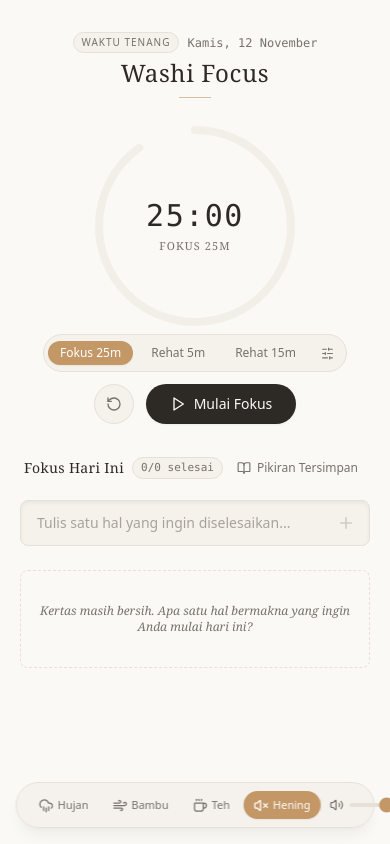
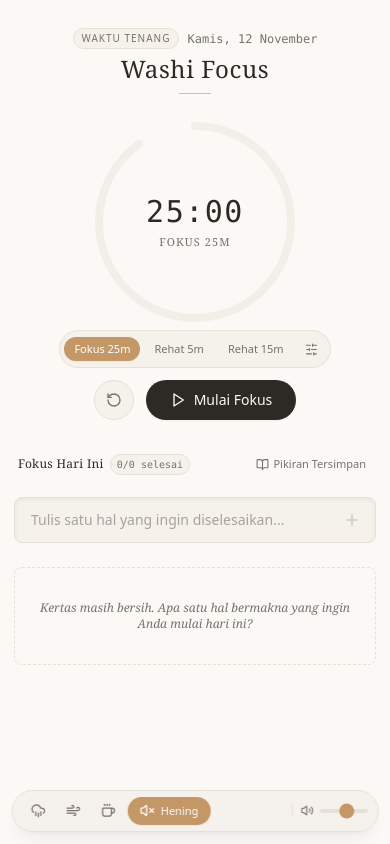
Before and after one commit to hikalputra12/todo-list-app, a React (Vite) app: page / in a window 390 px wide. Built offline with nearby package versions, Linux system fonts and the light colour scheme.

Commit message:
fix(mobile): optimize ambient dock and controls for mobile responsiveness

```diff
--- a/src/components/audio/AmbientSoundBar.tsx
+++ b/src/components/audio/AmbientSoundBar.tsx
@@ -24,10 +24,13 @@ export const AmbientSoundBar: React.FC<AmbientSoundBarProps> = ({
   ];
 
   return (
-    <div className="fixed bottom-4 left-1/2 -translate-x-1/2 w-[92%] max-w-sm z-40 select-none">
-      <div className="flex items-center justify-between px-3 py-2 rounded-full bg-[#F5F1EB]/95 border border-[#E7E0D6] backdrop-blur-md shadow-lg shadow-black/5 transition-all">
+    <nav
+      aria-label="Ambient sound controls"
+      className="fixed bottom-3 sm:bottom-4 left-1/2 -translate-x-1/2 w-[94%] max-w-[390px] z-40 select-none box-border"
+    >
+      <div className="flex items-center justify-between px-2.5 sm:px-3 py-1.5 sm:py-2 rounded-full bg-[#F5F1EB]/95 border border-[#E7E0D6] backdrop-blur-md shadow-lg shadow-black/5 transition-all overflow-hidden">
         {/* Sound Selection Chips */}
-        <div className="flex items-center gap-1">
+        <div className="flex items-center gap-1 min-w-0">
           {soundOptions.map((opt) => {
             const isSelected = activeSound === opt.type;
             return (
@@ -37,22 +40,29 @@ export const AmbientSoundBar: React.FC<AmbientSoundBarProps> = ({
                 onClick={() => onSelectSound(opt.type)}
                 aria-label={opt.label}
                 title={opt.label}
-                className={`flex items-center gap-1 px-2.5 py-1.5 rounded-full text-xs transition-all ${
+                className={`flex items-center gap-1.5 py-1.5 rounded-full transition-all shrink-0 ${
                   isSelected
-                    ? 'bg-[#C49767] text-white font-medium shadow-sm'
-                    : 'text-[#78716C] hover:text-[#2D2A26] hover:bg-[#EFE9DF]'
+                    ? 'px-3 bg-[#C49767] text-white font-medium shadow-sm'
+                    : 'px-2 text-[#78716C] hover:text-[#2D2A26] hover:bg-[#EFE9DF]'
                 }`}
               >
-                {opt.icon}
-                <span className="text-[11px] font-sans">{opt.label}</span>
+                <span className="shrink-0">{opt.icon}</span>
+                {/* On mobile: only active button shows text to prevent overflow; on sm+ screens, all show */}
+                <span
+                  className={`text-[11px] font-sans whitespace-nowrap transition-all ${
+                    isSelected ? 'inline' : 'hidden sm:inline'
+                  }`}
+                >
+                  {opt.label}
+                </span>
               </button>
             );
           })}
         </div>
 
-        {/* Volume Slider */}
-        <div className="flex items-center gap-1.5 pl-2 border-l border-[#E7E0D6]/80">
-          <Volume2 size={14} className="text-[#78716C] shrink-0" />
+        {/* Volume Slider - with shrink-0 and compact responsive width */}
+        <div className="flex items-center gap-1.5 pl-2 ml-1 border-l border-[#E7E0D6]/90 shrink-0">
+          <Volume2 size={13} className="text-[#78716C] shrink-0" />
           <input
             type="range"
             min="0"
@@ -61,10 +71,10 @@ export const AmbientSoundBar: React.FC<AmbientSoundBarProps> = ({
             value={volume}
             onChange={(e) => onVolumeChange(parseFloat(e.target.value))}
             aria-label="Volume suara ambient"
-            className="w-16 h-1 bg-[#E7E0D6] rounded-lg appearance-none cursor-pointer accent-[#C49767]"
+            className="w-12 sm:w-16 h-1 bg-[#E7E0D6] rounded-lg appearance-none cursor-pointer accent-[#C49767] shrink-0"
           />
         </div>
       </div>
-    </div>
+    </nav>
   );
 };
--- a/src/components/layout/WashiContainer.tsx
+++ b/src/components/layout/WashiContainer.tsx
@@ -6,8 +6,8 @@ interface WashiContainerProps {
 
 export const WashiContainer: React.FC<WashiContainerProps> = ({ children }) => {
   return (
-    <div className="min-h-[100dvh] bg-[#FBF9F5] text-[#2D2A26] flex flex-col items-center washi-paper-bg selection:bg-[#E7E0D6] relative">
-      <main className="w-full max-w-md mx-auto px-5 pt-5 pb-28 flex flex-col min-h-[100dvh]">
+    <div className="min-h-[100dvh] bg-[#FBF9F5] text-[#2D2A26] flex flex-col items-center washi-paper-bg selection:bg-[#E7E0D6] relative overflow-x-hidden">
+      <main className="w-full max-w-md mx-auto px-3.5 sm:px-5 pt-4 sm:pt-5 pb-28 flex flex-col min-h-[100dvh] box-border">
         {children}
       </main>
     </div>
--- a/src/components/timer/TimerControls.tsx
+++ b/src/components/timer/TimerControls.tsx
@@ -40,11 +40,11 @@ export const TimerControls: React.FC<TimerControlsProps> = ({
   return (
     <div className="flex flex-col items-center gap-3 mt-2 w-full">
       {/* Mode Switcher Tabs + Edit Button */}
-      <div className="flex items-center gap-1.5 p-1 rounded-full bg-[#F5F1EB] border border-[#E7E0D6] text-xs">
+      <div className="flex items-center gap-1 p-1 rounded-full bg-[#F5F1EB] border border-[#E7E0D6] text-[11px] sm:text-xs max-w-full overflow-hidden">
         <button
           type="button"
           onClick={() => onSwitchMode('focus')}
-          className={`px-3 py-1 rounded-full transition-all flex items-center gap-1 ${
+          className={`px-2.5 sm:px-3 py-1 rounded-full transition-all flex items-center gap-1 whitespace-nowrap ${
             mode === 'focus'
               ? 'bg-[#C49767] text-white font-medium shadow-sm'
               : 'text-[#78716C] hover:text-[#2D2A26]'
@@ -56,7 +56,7 @@ export const TimerControls: React.FC<TimerControlsProps> = ({
         <button
           type="button"
           onClick={() => onSwitchMode('shortBreak')}
-          className={`px-3 py-1 rounded-full transition-all ${
+          className={`px-2.5 sm:px-3 py-1 rounded-full transition-all whitespace-nowrap ${
             mode === 'shortBreak'
               ? 'bg-[#C49767] text-white font-medium shadow-sm'
               : 'text-[#78716C] hover:text-[#2D2A26]'
@@ -68,7 +68,7 @@ export const TimerControls: React.FC<TimerControlsProps> = ({
         <button
           type="button"
           onClick={() => onSwitchMode('longBreak')}
-          className={`px-3 py-1 rounded-full transition-all ${
+          className={`px-2.5 sm:px-3 py-1 rounded-full transition-all whitespace-nowrap ${
             mode === 'longBreak'
               ? 'bg-[#C49767] text-white font-medium shadow-sm'
               : 'text-[#78716C] hover:text-[#2D2A26]'
@@ -83,7 +83,7 @@ export const TimerControls: React.FC<TimerControlsProps> = ({
           onClick={handleOpenModal}
           title="Atur durasi fokus"
           aria-label="Atur durasi fokus"
-          className="w-7 h-7 rounded-full flex items-center justify-center text-[#78716C] hover:text-[#2D2A26] hover:bg-[#EAE4D8] transition-colors"
+          className="w-7 h-7 shrink-0 rounded-full flex items-center justify-center text-[#78716C] hover:text-[#2D2A26] hover:bg-[#EAE4D8] transition-colors"
         >
           <SlidersHorizontal size={13} />
         </button>
--- a/src/components/todo/DailyFocusBoard.tsx
+++ b/src/components/todo/DailyFocusBoard.tsx
@@ -30,12 +30,12 @@ export const DailyFocusBoard: React.FC<DailyFocusBoardProps> = ({
   return (
     <section className="w-full my-4 flex flex-col">
       {/* Board Header & Progress Badge */}
-      <div className="flex items-center justify-between px-1 mb-2">
-        <div className="flex items-center gap-2">
-          <h2 className="text-sm font-serif font-medium tracking-wide text-[#2D2A26]">
+      <div className="flex items-center justify-between px-1 mb-2 flex-wrap gap-y-1">
+        <div className="flex items-center gap-1.5 sm:gap-2">
+          <h2 className="text-xs sm:text-sm font-serif font-medium tracking-wide text-[#2D2A26]">
             Fokus Hari Ini
           </h2>
-          <span className="text-[11px] font-mono px-2 py-0.5 rounded-full bg-[#F5F1EB] border border-[#E7E0D6] text-[#78716C]">
+          <span className="text-[10px] sm:text-[11px] font-mono px-1.5 sm:px-2 py-0.5 rounded-full bg-[#F5F1EB] border border-[#E7E0D6] text-[#78716C]">
             {completedCount}/{dailyTodos.length} selesai
           </span>
         </div>
@@ -44,9 +44,9 @@ export const DailyFocusBoard: React.FC<DailyFocusBoardProps> = ({
         <button
           type="button"
           onClick={onOpenBacklog}
-          className="flex items-center gap-1.5 text-xs text-[#78716C] hover:text-[#C49767] transition-colors py-1 px-2 rounded hover:bg-[#F5F1EB]"
+          className="flex items-center gap-1 text-[11px] sm:text-xs text-[#78716C] hover:text-[#C49767] transition-colors py-1 px-1.5 sm:px-2 rounded hover:bg-[#F5F1EB]"
         >
-          <BookOpen size={14} />
+          <BookOpen size={13} />
           <span>Pikiran Tersimpan</span>
           {backlogCount > 0 && (
             <span className="w-4 h-4 rounded-full bg-[#E7E0D6] text-[10px] font-mono flex items-center justify-center text-[#2D2A26]">
```
